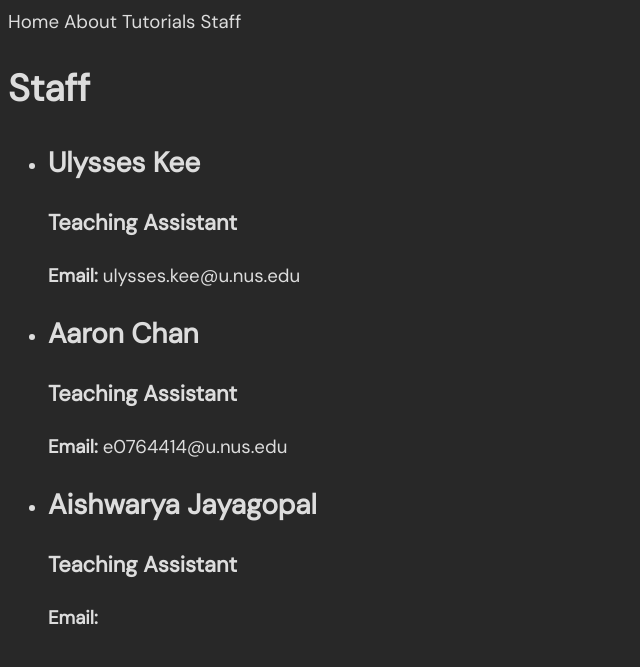
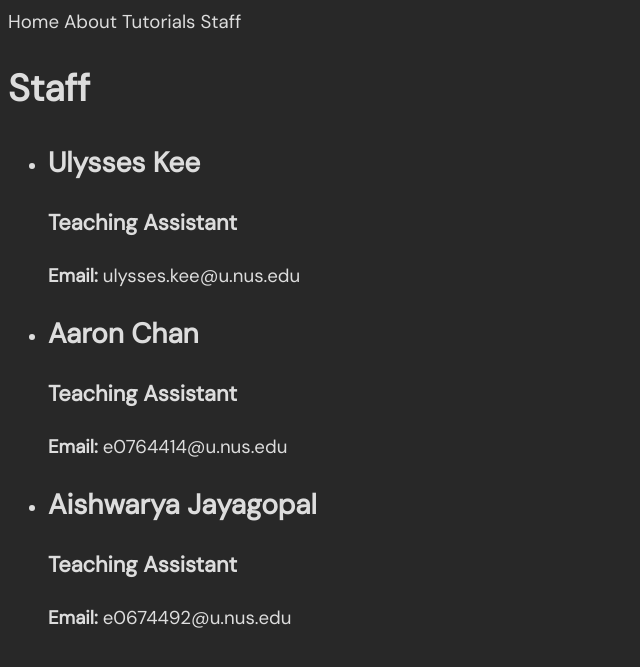
Before and after one commit to it5007/it5007.github.io, a Jekyll site: the page built from staff.html, in a window 1280 px wide. Shown: the top 667 px of the page, without its empty margins (0-640 px from the left). Built offline with Jekyll 4.4.1, drawn with Linux system fonts in a browser that asks for light colours; a style sheet for code colours, icons or effects is not loaded.

Commit message:
Update author details

```diff
--- a/_authors/3-aishwarya.md
+++ b/_authors/3-aishwarya.md
@@ -2,5 +2,7 @@
 short_name: aishwarya
 name: Aishwarya Jayagopal
 position: Teaching Assistant
+email: e0674492@u.nus.edu
+github: https://github.com/ajayago
 ---
 Aishwarya is also writing a Jekyll site for the first time.
```
